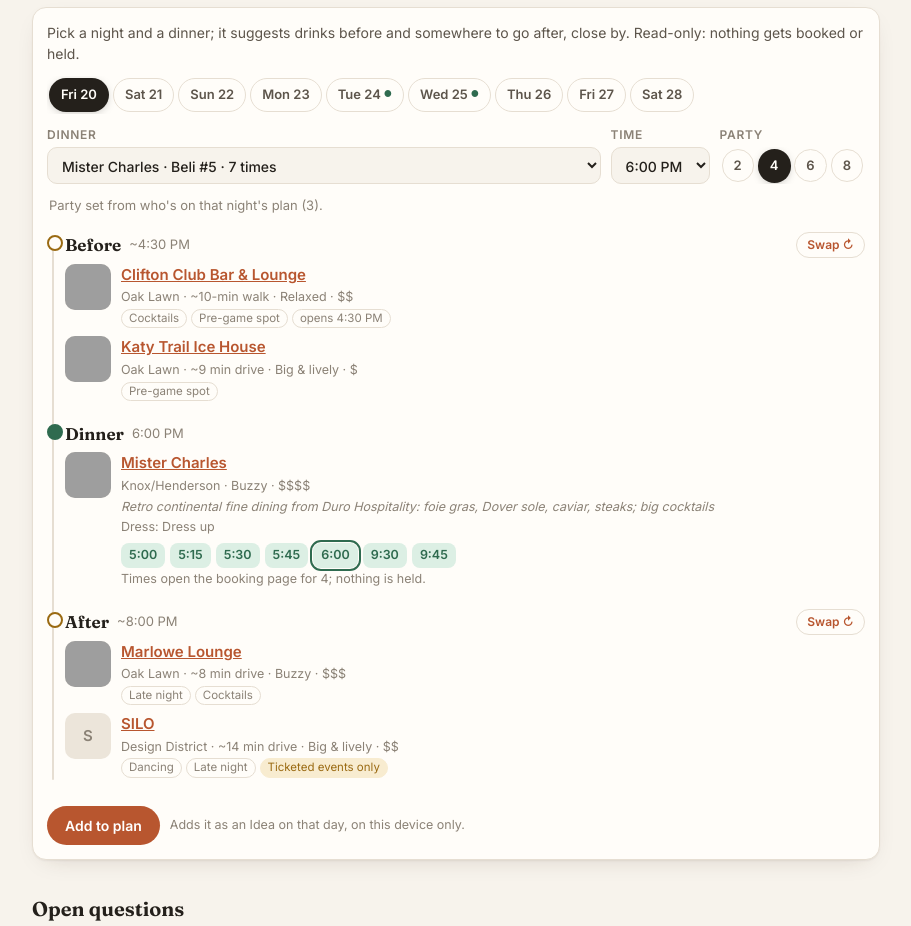
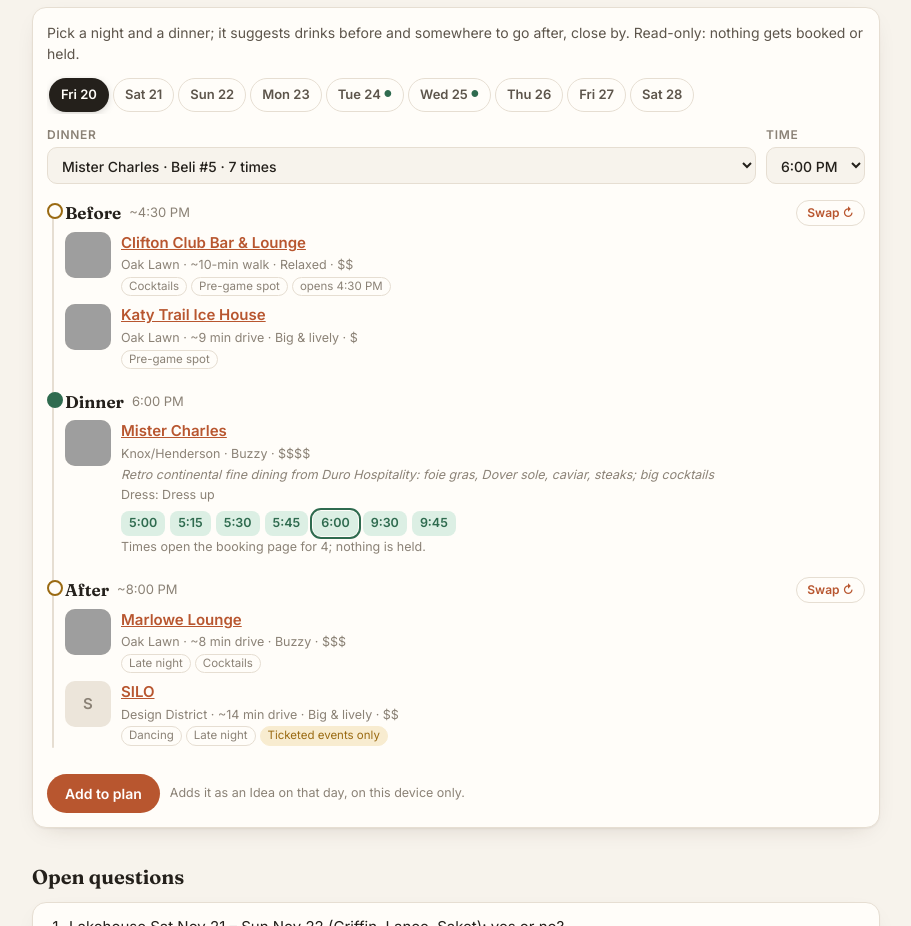
Before and after one commit to griffinw1/dallas-res-watch, a plain HTML site: page trip/index.html in a window 1280 px wide. Shown: the part 1408-2334 px from the top of the page, without its empty margins (184-1095 px from the left). Drawn offline with Linux system fonts and the light colour scheme; grey boxes are pictures that could not be loaded.

Commit message:
trip: Plan-a-night uses party-4 openings only; note for bigger groups
Co-Authored-By: Claude Opus 5.5 <noreply@anthropic.com>

```diff
--- a/trip/index.html
+++ b/trip/index.html
@@ -72,19 +72,18 @@ h2{font-family:Fraunces,Georgia,serif;font-weight:600;font-size:20px;margin:34px
 @media (max-width:560px){.dinner li{flex-direction:column;gap:2px}.dinner li .times{text-align:left;white-space:normal}}
 .pan{padding:14px;display:flex;flex-direction:column;gap:12px}
 .pan-intro{margin:0;color:var(--soft);font-size:14px}
-.pan-nights,.pan-party{position:relative;display:flex;gap:4px;overflow-x:auto;scrollbar-width:none;padding:2px}
+.pan-nights{position:relative;display:flex;gap:4px;overflow-x:auto;scrollbar-width:none;padding:2px}
 .pan-nights::-webkit-scrollbar{display:none}
-.pan-nights button,.pan-party button{position:relative;z-index:1;flex:none;border:1px solid var(--line);background:var(--card);color:var(--soft);border-radius:999px;padding:6px 11px;font:inherit;font-size:13px;font-weight:600;cursor:pointer}
-.pan-nights button.on,.pan-party button.on{border-color:transparent;color:var(--chip-core-ink);background:var(--chip-core)}
-.pan-nights.kit-on button.on,.pan-party.kit-on button.on{background:transparent;border-color:transparent}
-.pan-nights .kit-ind,.pan-party .kit-ind{background:var(--chip-core);border-radius:999px;box-shadow:0 2px 8px -2px rgba(0,0,0,.25)}
+.pan-nights button{position:relative;z-index:1;flex:none;border:1px solid var(--line);background:var(--card);color:var(--soft);border-radius:999px;padding:6px 11px;font:inherit;font-size:13px;font-weight:600;cursor:pointer}
+.pan-nights button.on.on{border-color:transparent;color:var(--chip-core-ink);background:var(--chip-core)}
+.pan-nights.kit-on button.on{background:transparent;border-color:transparent}
+.pan-nights .kit-ind{background:var(--chip-core);border-radius:999px;box-shadow:0 2px 8px -2px rgba(0,0,0,.25)}
 .pan-nights i{font-style:normal;color:var(--decided);font-size:9px;margin-left:3px;vertical-align:2px}
 .pan-nights button.on i{color:inherit}
 .pan-ctl{display:flex;flex-wrap:wrap;gap:10px;align-items:flex-end}
 .pan-ctl label{display:flex;flex-direction:column;gap:3px;font-size:12px;color:var(--muted);font-weight:600;text-transform:uppercase;letter-spacing:.06em;min-width:0}
 .pan-ctl label:first-child{flex:1 1 220px}
 .pan-ctl select{font:inherit;font-size:14px;text-transform:none;letter-spacing:0;font-weight:500;color:var(--ink);background:var(--bg);border:1px solid var(--line);border-radius:10px;padding:8px 10px;max-width:100%;min-width:0}
-.pan-pw{display:flex;flex-direction:column;gap:3px;font-size:12px;color:var(--muted);font-weight:600;text-transform:uppercase;letter-spacing:.06em}
 .pan-note{font-size:13px;color:var(--idea);background:var(--idea-bg);border-radius:10px;padding:7px 10px}
 .pan-note.soft{color:var(--muted);background:transparent;padding:0 2px}
 #panNote{display:flex;flex-direction:column;gap:6px}
@@ -296,7 +295,6 @@ html.kit-lock{overflow:hidden}
     <div class="pan-ctl">
       <label>Dinner<select id="panDinner"></select></label>
       <label>Time<select id="panTime"></select></label>
-      <div class="pan-pw"><span>Party</span><div class="pan-party" id="panParty" role="group" aria-label="Party size"></div></div>
     </div>
     <div id="panNote"></div>
     <ol class="tl" id="panTl"></ol>
@@ -635,7 +633,6 @@ $("#theme").addEventListener("click",()=>{
 <script>
 // ---------- Plan a night (read-only; "Add to plan" saves to this device only) ----------
 (() => {
-const PARTIES=[2,4,6,8];
 const BOOKED={ // the two real reservations
   "2026-11-24":{name:"Casa Brasa",time:"7:30 PM",party:8,dur:120,note:"Booked for 8.",after:[{name:"Kamilla",why:"Casa Brasa's speakeasy lounge, same spot",km:0}]},
   "2026-11-25":{name:"Tatsu Dallas",label:"Tatsu",hood:"Deep Ellum",pre:"5:00 PM",time:"7:45 PM",party:4,dur:105,note:"Booked for 4, prepaid. Arrive ~7:30.",after:[{name:"Vice Park",why:"The planned club (Lance meets up here)",km:null}]},
@@ -644,7 +641,7 @@ const BEFORE_TAGS={"Pre-game spot":2,"Cocktails":1,"Lively":1};
 const AFTER_TAGS={"Late night":2,"Dancing":2,"Lively":1,"Cocktails":1};
 const DOW=["Sun","Mon","Tue","Wed","Thu","Fri","Sat"];
 const cache={}; let GEO={}, MEDIA={}, V=()=>window.VIBES||{};
-const st={d:null,dinner:null,time:null,party:null,partyAuto:true,swap:{before:0,after:0}};
+const st={d:null,dinner:null,time:null,swap:{before:0,after:0}};
 
 const fmt=m=>{m=((m%1440)+1440)%1440;let h=Math.floor(m/60),mm=m%60,ap=h>=12?"PM":"AM";h=h%12||12;return `${h}:${String(mm).padStart(2,"0")} ${ap}`};
 const h24=t=>{const m=mins(t);return m==null?null:`${String(Math.floor(m/60)).padStart(2,"0")}:${String(m%60).padStart(2,"0")}`};
@@ -682,13 +679,9 @@ function whoCount(d){
   if(!it||!it.who)return null;
   return it.who.reduce((n,w)=>n+(w==="?"?0:/parents/.test(w)?2:1),0)||null;
 }
-const roundParty=c=>PARTIES.find(n=>n>=c)||8;
 
-function load(P){
-  if(cache[P])return cache[P];
-  const url=P===4?"../results.json":`../results_p${P}.json`;
-  return cache[P]=fetch(url,{cache:"no-cache"}).then(r=>{if(!r.ok)throw 0;return r.json()}).then(j=>({data:j,P,fallback:false}))
-    .catch(()=>P===4?{data:null,P:4,fallback:false}:load(4).then(x=>({...x,fallback:true,wanted:P})));
+function load(){ // party size switch is postponed: openings are always for 4
+  return cache[4]||(cache[4]=fetch("../results.json",{cache:"no-cache"}).then(r=>{if(!r.ok)throw 0;return r.json()}).then(j=>({data:j})).catch(()=>({data:null})));
 }
 
 function defaultNight(){
@@ -700,7 +693,7 @@ function defaultNight(){
 let LOADED=null;
 async function render(){
   const box=$("#pan");if(!box)return;
-  const P=st.party;const L=LOADED=await load(P);if(L!==LOADED)return;
+  const P=4;const L=LOADED=await load();if(L!==LOADED)return;
   const data=L.data;const d=st.d;const bk=BOOKED[d];
   const venues=data?data.venues:[];
   const byName=Object.fromEntries(venues.map(v=>[v.name,v]));
@@ -733,7 +726,7 @@ async function render(){
   const before=rank(BEFORE_TAGS,preM,true);
   const pickN=(arr,off,n)=>arr.length?Array.from({length:Math.min(n,arr.length)},(_,i)=>arr[(off+i)%arr.length]):[];
   const showB=pickN(before,st.swap.before,2);const after=rank(AFTER_TAGS,dm+dur,false).filter(r=>!showB.includes(r.b.name)&&!showB.some(x=>x.b===r.b));const showA=pickN(after,st.swap.after,2);
-  st._plan={d,dinner:v?.name,label:o?.label,time:st.time,before:showB[0]?.b.name,after:(bk?.after?.[0]?.name)||showA[0]?.b.name};
+  st._plan={d,dinner:v?.name,label:o?.label,time:st.time,before:showB[0]?.b.name,after:(o?.key==="booked"&&bk?.after?.[0]?.name)||showA[0]?.b.name};
 
   const thumb=n=>{const im=(MEDIA[n]?.images||[])[0];return im?`<img class="pan-th" src="${esc(im)}" alt="" loading="lazy" referrerpolicy="no-referrer" onerror="this.remove()">`:`<span class="pan-th ph" aria-hidden="true">${esc((n||"?")[0])}</span>`};
   const site=n=>MEDIA[n]?.website;
@@ -743,15 +736,15 @@ async function render(){
   const pinRow=p=>`<li class="pan-v"><span class="pan-th ph" aria-hidden="true">★</span><div><div class="pan-nm">${esc(p.name)} <span class="pill planned">Planned</span></div><div class="meta">${esc([p.why,p.km===0?"same spot":p.km==null?"no map pin yet":away(p.km)].filter(Boolean).join(" · "))}</div></div></li>`;
   const vb=v?(V()[v.name]||{}):{};const hood=(o?.key==="booked"&&bk.hood)||v?.hood;
 
-  const note=L.fallback?`<div class="pan-note">No openings file for ${L.wanted} yet, so these are tables for 4. Call for bigger groups.</div>`
-    :!data?`<div class="pan-note">Couldn't load openings right now.</div>`:P>4?`<div class="pan-note">Showing tables for ${P}. Big groups often still need a call.</div>`:"";
+  const grp=whoCount(d);
+  const note=!data?`<div class="pan-note">Couldn't load openings right now.</div>`
+    :grp>4&&o?.key!=="booked"?`<div class="pan-note">That night's group is ${grp}: times shown are for 4; call for bigger groups.</div>`:"";
 
   $("#panNights").innerHTML=DAYS.map(x=>`<button type="button" class="pan-n kit-tap${x.d===d?" on":""}" data-d="${x.d}" aria-pressed="${x.d===d}">${dow(x.d)} ${dnum(x.d)}${BOOKED[x.d]?"<i>●</i>":""}</button>`).join("");
   $("#panDinner").innerHTML=opts.length?opts.map(x=>`<option value="${esc(x.key)}"${x.key===st.dinner?" selected":""}>${esc(x.label)}</option>`).join(""):`<option>No openings found</option>`;
   $("#panTime").innerHTML=o?.key==="booked"?`<option>${esc(bk.time)} (booked)</option>`:slots.map(t=>`<option${t===st.time?" selected":""}>${esc(t)}</option>`).join("")||"<option>—</option>";
   $("#panTime").disabled=o?.key==="booked"||!slots.length;
-  $("#panParty").innerHTML=PARTIES.map(n=>`<button type="button" class="kit-tap${n===P?" on":""}" data-p="${n}" aria-pressed="${n===P}">${n}</button>`).join("");
-  $("#panNote").innerHTML=note+(st.partyAuto&&whoCount(d)?`<div class="pan-note soft">Party set from who's on that night's plan (${whoCount(d)}).</div>`:"");
+  $("#panNote").innerHTML=note;
 
   const dinnerHTML=!v?`<p class="meta">Pick a dinner above.</p>`:`<div class="pan-v">${thumb(v.name)}<div>
       <div class="pan-nm">${v.url?`<a href="${esc(o.key==="booked"?(site(v.name)||v.url):bookUrl(v,d,null,P))}" target="_blank" rel="noopener">${esc(o.key==="booked"?(bk.label||v.name):v.name)}</a>`:esc(v.name)} ${o.key==="booked"?`<span class="pill decided">Booked</span>`:""}</div>
@@ -766,19 +759,17 @@ async function render(){
       <ul class="pan-l">${showB.map(r=>barRow(r,preM)).join("")||`<li class="meta">No bar data near here.</li>`}</ul></li>
     <li class="tl-i main"><div class="tl-h"><b>Dinner</b><span>${esc(st.time||"")}</span></div>${dinnerHTML}</li>
     <li class="tl-i"><div class="tl-h"><b>After</b><span>~${esc(fmt(dm+dur))}</span>${after.length>2?`<button type="button" class="pan-sw kit-tap" data-sw="after">Swap ↻</button>`:""}</div>
-      <ul class="pan-l">${(bk?.after||[]).map(pinRow).join("")}${showA.map(r=>barRow(r,dm+dur)).join("")}</ul></li>`;
-  Kit.slide($("#panNights"));Kit.slide($("#panParty"));
+      <ul class="pan-l">${(o?.key==="booked"?bk.after:[]).map(pinRow).join("")}${showA.map(r=>barRow(r,dm+dur)).join("")}</ul></li>`;
+  Kit.slide($("#panNights"));
 }
 
 function setNight(d){st.d=d;st.swap={before:0,after:0};st.dinner=BOOKED[d]?"booked":null;st.time=null;
-  const c=whoCount(d);if(c){st.party=roundParty(c);st.partyAuto=true}else{st.party=+lsGet("drwParty",4)||4;st.partyAuto=false}
   render()}
 
 function init(){
   const host=$("#pan");if(!host)return;
   host.addEventListener("click",e=>{
     const n=e.target.closest("[data-d]");if(n&&n.closest("#panNights")){setNight(n.dataset.d);return}
-    const p=e.target.closest("[data-p]");if(p){st.party=+p.dataset.p;st.partyAuto=false;lsSet("drwParty",p.dataset.p);render();return}
     const s=e.target.closest("[data-sw]");if(s){st.swap[s.dataset.sw]++;render();return}
   });
   $("#panDinner").addEventListener("change",e=>{st.dinner=e.target.value;st.time=null;st.swap={before:0,after:0};render()});
@@ -787,7 +778,7 @@ function init(){
     const p=st._plan;if(!p||!p.dinner)return;
     const all=JSON.parse(lsGet("drwTripAdds","{}")||"{}");(all[p.d]=all[p.d]||[]).push({
       t:`Night plan: ${[p.before&&`drinks at ${p.before}`,`${p.dinner.replace(" Dallas","")} ${p.time||""}`.trim(),p.after&&`then ${p.after}`].filter(Boolean).join(" → ")}`,
-      n:`Party of ${st.party}. Saved on this device only; nothing is booked.`});
+      n:`${whoCount(p.d)>4?`Group of ${whoCount(p.d)}: times were for 4, call ahead. `:""}Saved on this device only; nothing is booked.`});
     lsSet("drwTripAdds",JSON.stringify(all));
     const b=$("#panAdd");b.textContent="Added ✓";setTimeout(()=>b.textContent="Add to plan",1600);
     if(typeof pick==="function")pick(p.d,true);
```
Also changed, not shown: 1 other file.
